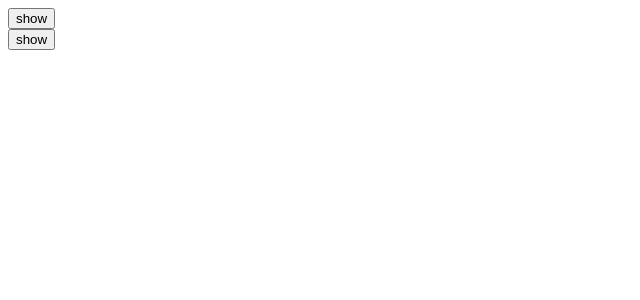
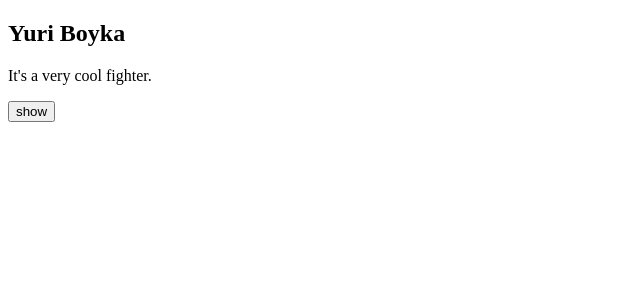
Before and after one commit to Yurimcalex/react-sandbox, a React (Vite) app: page / in a window 1280 px wide. Shown: the top 300 px of the page, without its empty margins (0-640 px from the left). Built offline with nearby package versions, Linux system fonts and the light colour scheme.

Commit message:
MovieHeroes - make a behavior like an accordion

```diff
--- a/src/ms/MovieHeroes.jsx
+++ b/src/ms/MovieHeroes.jsx
@@ -1,13 +1,23 @@
 import { useState } from 'react';
 
 export default function MovieHeroes() {
+	const [activeIndex, setActiveIndex] = useState(0);
+
 	return (
 		<div>
-			<Panel title="Yuri Boyka">
+			<Panel
+				title="Yuri Boyka"
+				isActive={activeIndex === 0}
+				onShow={() => setActiveIndex(0)}
+			>
 				<p>It's a very cool fighter.</p>
 			</Panel>
 
-			<Panel title="Superman">
+			<Panel
+				title="Superman"
+				isActive={activeIndex === 1}
+				onShow={() => setActiveIndex(1)}
+			>
 				<p>He can fly!</p>
 			</Panel>
 		</div>
@@ -15,9 +25,7 @@
 }
 
 
-function Panel({ title, children }) {
-	const [isActive, setIsActive] = useState(false);
-
+function Panel({ title, children, isActive, onShow }) {
 
 	return (
 		<div>
@@ -31,7 +39,7 @@
 						</>
 					)
 				: (
-						<button onClick={() => setIsActive(true)}>show</button>
+						<button onClick={onShow}>show</button>
 					)
 			}
 		</div>
```
